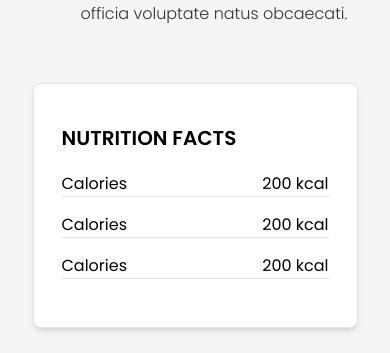
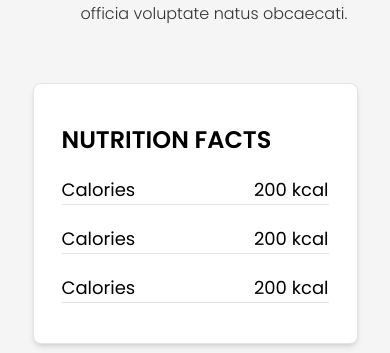
Before and after one commit to wilhelmusolejr/foodify-v2, a React (Vite) app in the folder client/: page /recipe/1 in a window 390 px wide. Shown: the part 2847-3200 px from the top of the page. Built offline with nearby package versions, Linux system fonts and the light colour scheme; a web font is replaced by a local one.

Commit message:
style: font size responsive

```diff
--- a/client/src/components/NutritionFacts.jsx
+++ b/client/src/components/NutritionFacts.jsx
@@ -4,11 +4,11 @@ export default function NutritionFacts({ className }) {
   return (
     <div className={`px-7 py-10 bg-white rounded-lg border border-black/10 shadow-md ${className}`}>
       <div className="">
-        <h2 className="text-xl uppercase font-semibold">Nutrition facts</h2>
+        <h2 className="text-2xl lg:text-3xl uppercase font-semibold">Nutrition facts</h2>
       </div>
 
-      <ul className="mt-5 flex gap-2 flex-col">
-        <li className="flex mb-2 border-b border-black/10 justify-between">
+      <ul className="mt-5 flex gap-5 flex-col">
+        <li className="flex border-b border-black/10 justify-between text-lg lg:text-xl">
           <div className="">
             <p>Calories</p>
           </div>
@@ -16,7 +16,7 @@ export default function NutritionFacts({ className }) {
             <p>200 kcal</p>
           </div>
         </li>
-        <li className="flex mb-2 border-b border-black/10 justify-between">
+        <li className="flex border-b border-black/10 justify-between text-lg lg:text-xl">
           <div className="">
             <p>Calories</p>
           </div>
@@ -24,7 +24,7 @@ export default function NutritionFacts({ className }) {
             <p>200 kcal</p>
           </div>
         </li>
-        <li className="flex mb-2 border-b border-black/10 justify-between">
+        <li className="flex border-b border-black/10 justify-between text-lg lg:text-xl">
           <div className="">
             <p>Calories</p>
           </div>
```
